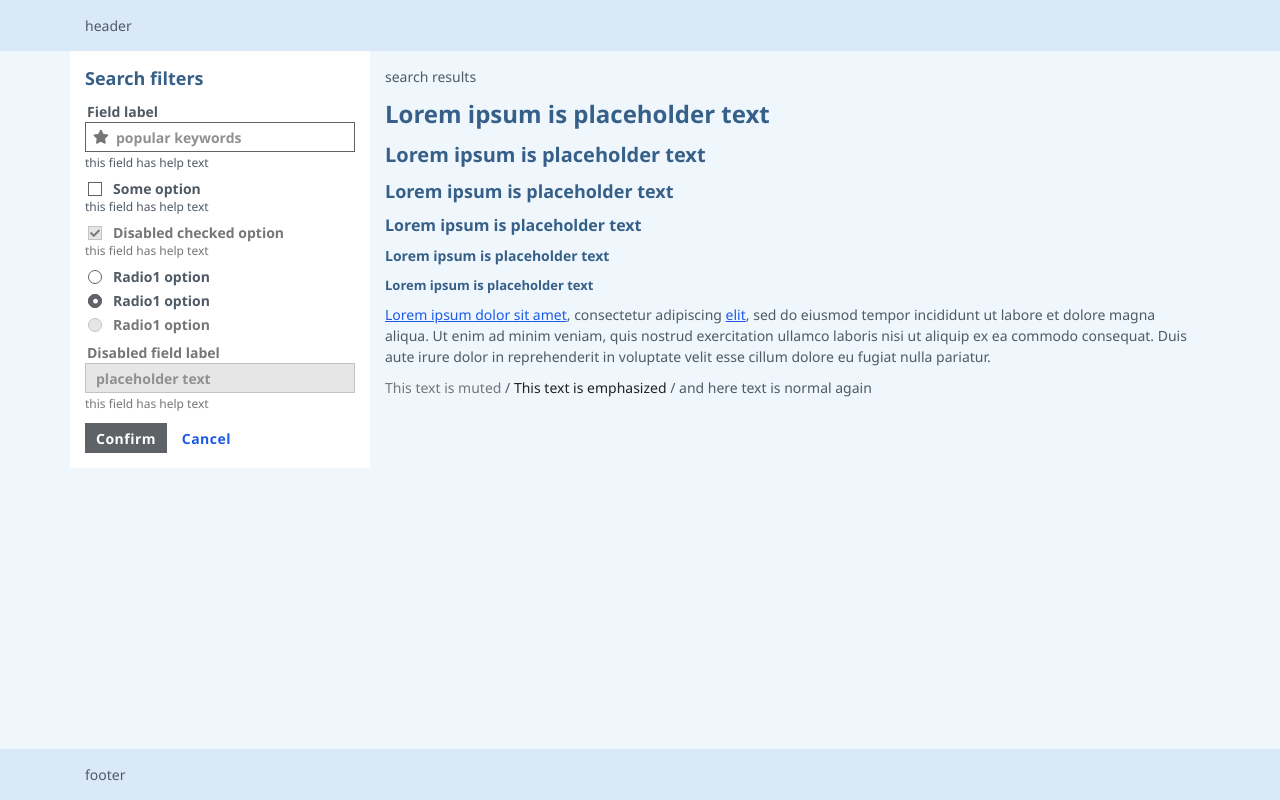
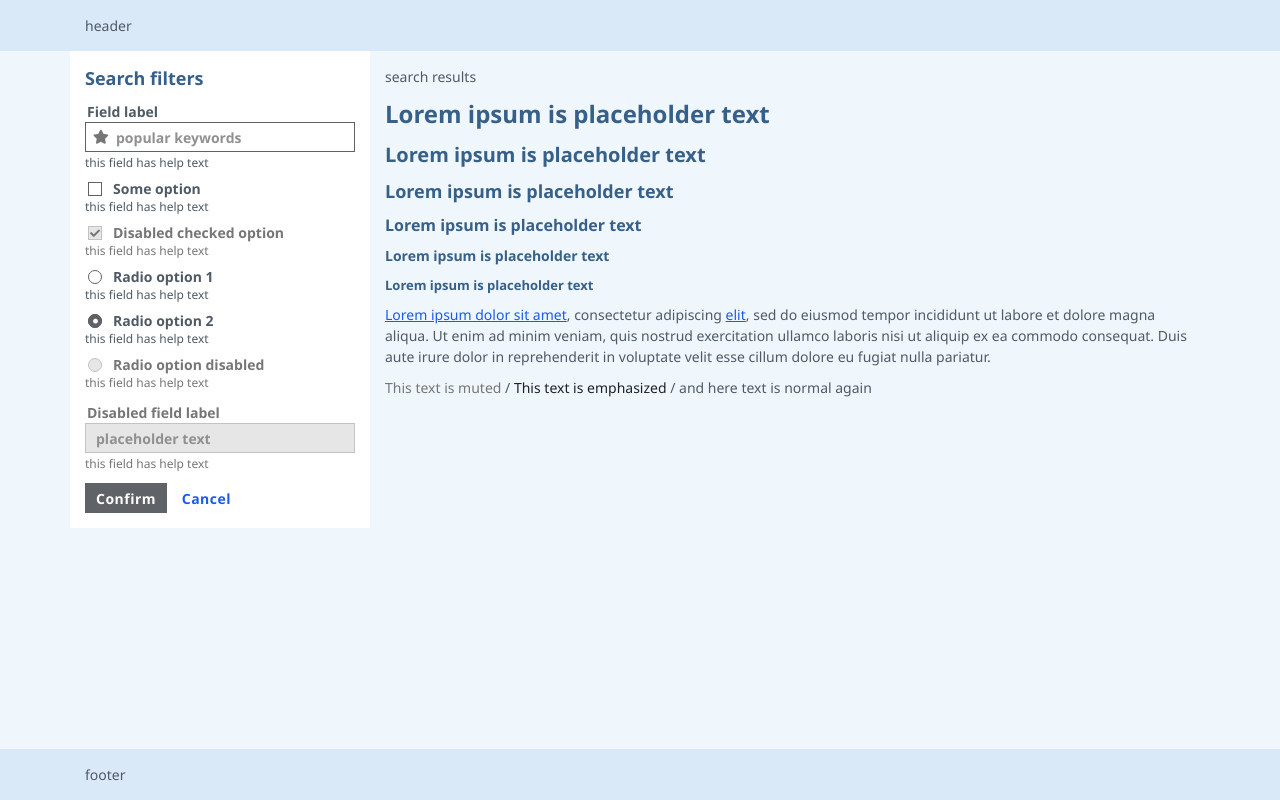
Before and after one commit to aliusc/html_css, a plain HTML site: page src/index.html in a window 1280 px wide. Drawn offline with Linux system fonts and the light colour scheme.

Commit message:
Help texts to index added

```diff
--- a/src/index.html
+++ b/src/index.html
@@ -64,20 +64,23 @@
                     <div class="field">
                         <div class="control control--radio">
                             <input class="radio" type="radio" name="radio-group" id="field-radio1">
-                            <label class="label" for="field-radio1">Radio1 option</label>
+                            <label class="label" for="field-radio1">Radio option 1</label>
                         </div>
+                        <p class="help error">this field has help text</p>
                     </div>
                     <div class="field">
                         <div class="control control--radio">
                             <input checked class="radio" type="radio" name="radio-group" id="field-radio2">
-                            <label class="label" for="field-radio2">Radio1 option</label>
+                            <label class="label" for="field-radio2">Radio option 2</label>
                         </div>
+                        <p class="help error">this field has help text</p>
                     </div>
                     <div class="field disabled">
                         <div class="control control--radio">
                             <input disabled class="radio" type="radio" name="radio-group" id="field-radio3">
-                            <label class="label" for="field-radio3">Radio1 option</label>
+                            <label class="label" for="field-radio3">Radio option disabled</label>
                         </div>
+                        <p class="help error">this field has help text</p>
                     </div>
                     <div class="field disabled">
                         <label class="label" for="field-demo-2">Disabled field label</label>
```
